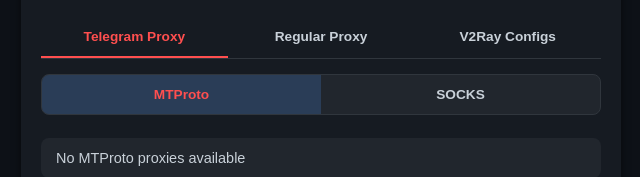
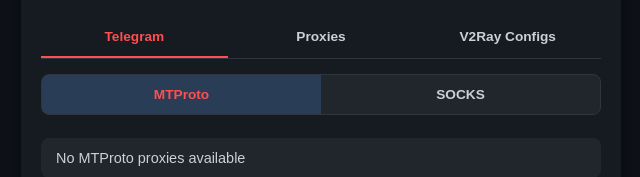
Before and after one commit to Firmfox/Proxify-PWA, a plain HTML site: page index.html in a window 1280 px wide. Shown: the part 369-546 px from the top of the page, 319-959 px from the left. Drawn offline with Linux system fonts and the light colour scheme; no server answers.

Commit message:
Update index.html

```diff
--- a/index.html
+++ b/index.html
@@ -26,8 +26,8 @@
 
         <div class="tab-container">
             <div class="tab-buttons">
-                <button class="tab-btn active" data-tab="telegram">Telegram Proxy</button>
-                <button class="tab-btn" data-tab="proxy">Regular Proxy</button>
+                <button class="tab-btn active" data-tab="telegram">Telegram</button>
+                <button class="tab-btn" data-tab="proxy">Proxies</button>
                 <button class="tab-btn" data-tab="v2ray">V2Ray Configs</button>
             </div>
 
```
